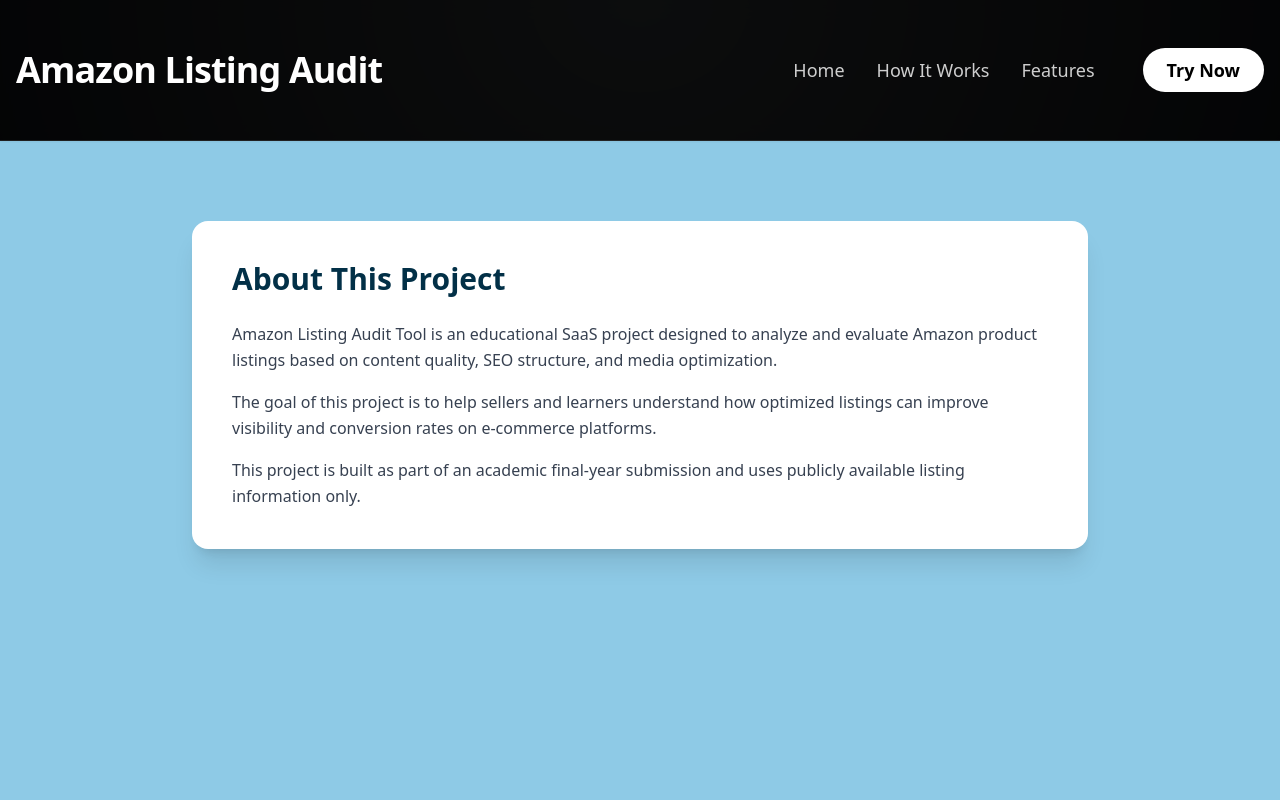
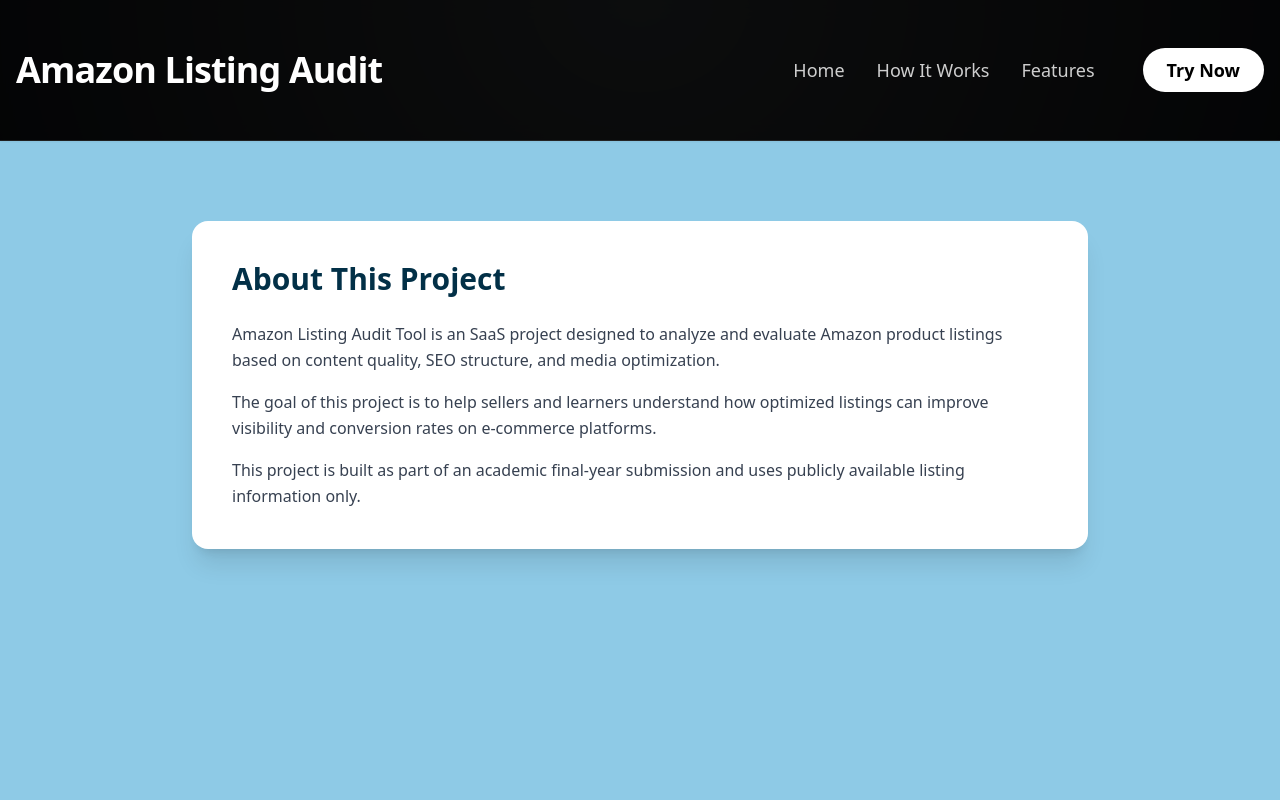
Before and after one commit to duvvaka9000/amazon-listing-audit, a Next.js app in the folder frontend/: page /about in a window 1280 px wide. Shown: the top 800 px of the page. Built offline with nearby package versions, Linux system fonts and the light colour scheme.

Commit message:
Fix grammatical error in project description

```diff
--- a/frontend/app/about/page.tsx
+++ b/frontend/app/about/page.tsx
@@ -7,7 +7,7 @@
           </h1>
 
           <p className="text-gray-700 leading-relaxed mb-4">
-            Amazon Listing Audit Tool is an educational SaaS project designed to
+            Amazon Listing Audit Tool is an SaaS project designed to
             analyze and evaluate Amazon product listings based on content quality,
             SEO structure, and media optimization.
           </p>
```
